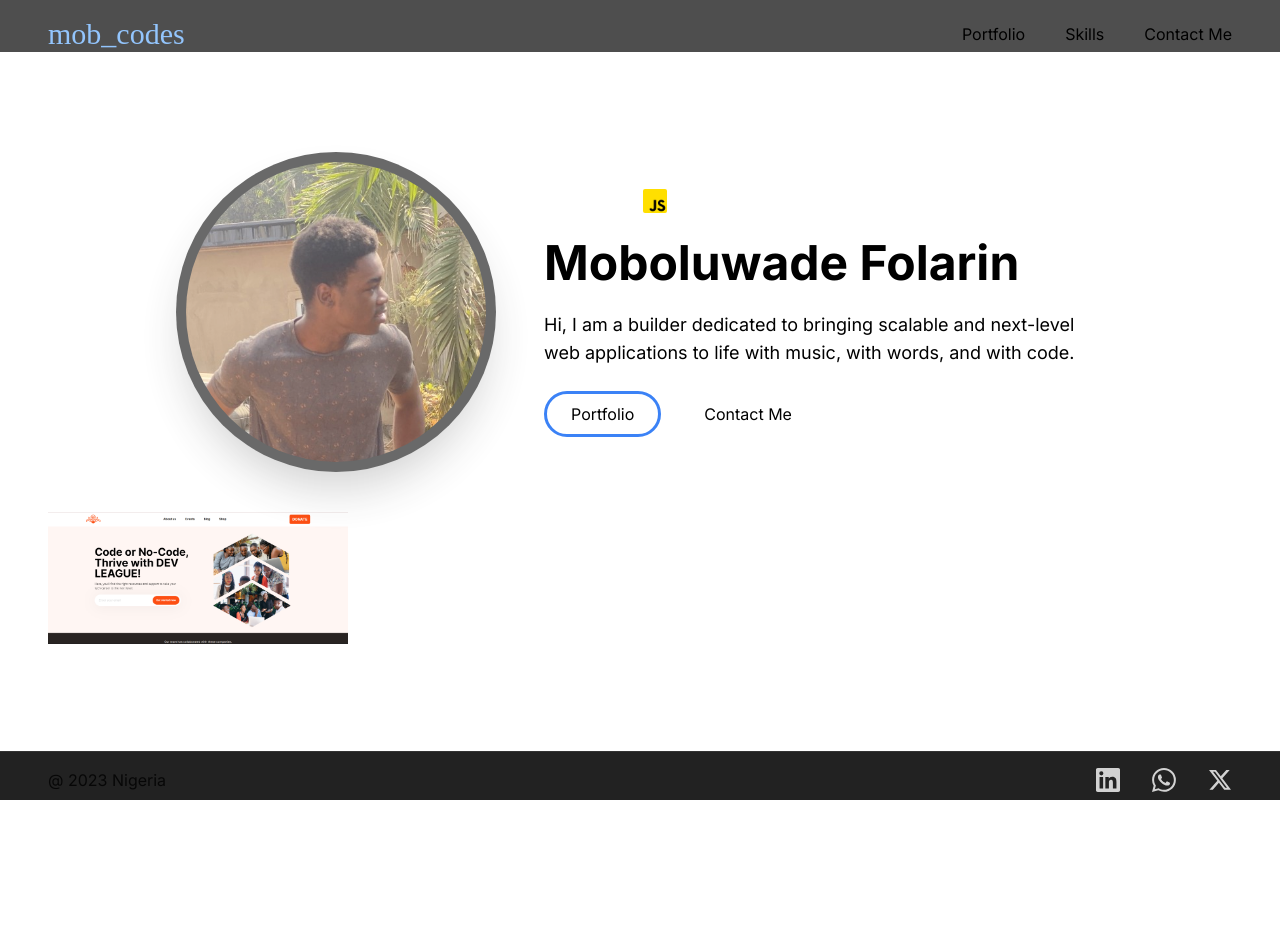
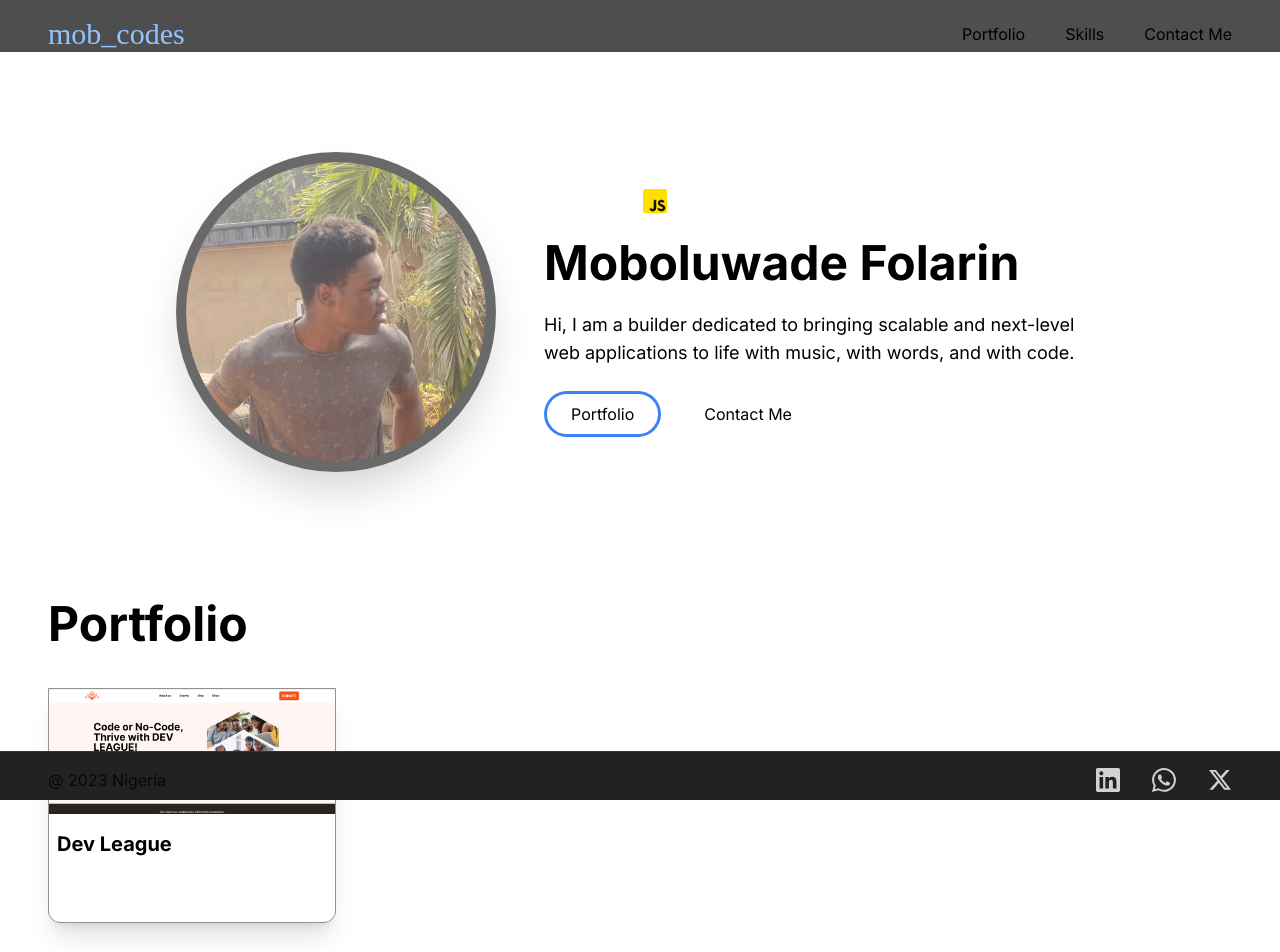
Before and after one commit to moboluwade/portfolio, a Next.js app: page / in a window 1280 px wide. Shown: the top 952 px of the page. Before the commit the page ends 800 px from the top, so only its background shows below. Built offline with nearby package versions, Linux system fonts and the light colour scheme.

Commit message:
chore(header): add smooth scrolling to nav link

```diff
--- a/src/app/components/Header/Header.tsx
+++ b/src/app/components/Header/Header.tsx
@@ -5,7 +5,12 @@ import { useState } from "react"
 
 const Header = () => {
     const [showSidebar, setShowSidebar] = useState(false)
-
+    const goToPortfolio = ()=>{
+        const portfolioSection = document.getElementById("portfolio")
+        if(!!portfolioSection){
+            portfolioSection.scrollIntoView({behavior: 'smooth'})
+        }
+    }
     return (
         <div className="w-full fixed overflow-hidden z-20 bg-[rgba(34,34,34,0.8)]">
             <div className="relative w-full">
@@ -13,7 +18,7 @@ const Header = () => {
                     <span className="brand-logo text-3xl text-blue-300">mob_codes</span>
                     <div className="flex-row gap-10 w-fit content-center hidden md:flex">
                         <button className="">
-                            <Link href={"/"}>Portfolio</Link>
+                            <Link href="#portfolio" onClick={goToPortfolio} scroll={false}>Portfolio</Link>
                         </button>
                         <button>
                             <Link href={"/"}>Skills</Link>
--- a/src/app/components/Landing/Landing.tsx
+++ b/src/app/components/Landing/Landing.tsx
@@ -47,7 +47,7 @@ const Landing = () => {
             </div>
             <h4 className='font-normal md:text-xl text-white opacity-50 inline-block'>Web Developer</h4>
           </div>
-          <h2 className='md:text-5xl text-5xl font-bold'>Moboluwade Folarin</h2>
+          <h2 className='text-5xl font-bold'>Moboluwade Folarin</h2>
           <h4 className='md:text-lg xl:max-w-[40rem] max-w-[90%]'>Hi, I am a builder dedicated to bringing scalable and next-level web applications to life with music, with words, and with code.</h4>
           {/* <h3>Let`&apos;`s Build!</h3> */}
           <div className='flex flex-row gap-4 w-fit'>
--- a/src/app/components/Portfolio/Portfolio.tsx
+++ b/src/app/components/Portfolio/Portfolio.tsx
@@ -2,14 +2,17 @@ import Image from "next/image"
 
 const Portfolio = () => {
     return (
-        <div className='px-4 pt-10 md:px-12 flex flex-col justify-center z-10'>
+        <div id="portfolio" className='px-4 pt-32 md:px-12 flex flex-col justify-center z-10 gap-10 scroll-smooth'>
+            <h2 className='text-5xl font-bold w-full text-start'>Portfolio</h2>
             <div className=' grid grid-cols-1 md:grid-cols-2 lg:grid-cols-3'>
-                <div className="flex flex-col justify-center">
-                    <div>
-                        <Image src="/dev-league.png" width={300} height={300} alt="dev league" />
+                <div className="flex flex-col justify-center w-[18rem] shadow-xl border border-[#919191] rounded-b-xl ">
+                    <div className="w-full">
+                        <Image src="/dev-league.png" width={300} height={300} layout="responsive" alt="dev league" />
                     </div>
-                    <div>
-
+                    <div className="w-full pt-4 px-2 pb-2 flex flex-col gap-2">
+                        <h4 className="text-xl font-bold">Dev League</h4>
+                        {/* add link icon here */}
+                        <p className="font-normal text-white opacity-50 inline-block">The digital home for teams of tech enthusiasts</p>
                     </div>
                 </div>
             </div>
```
